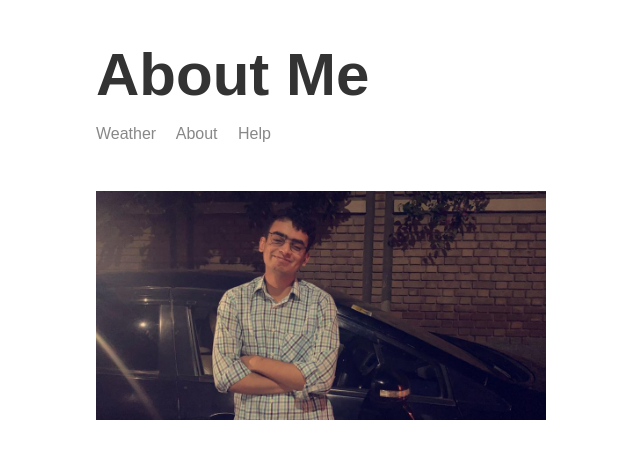
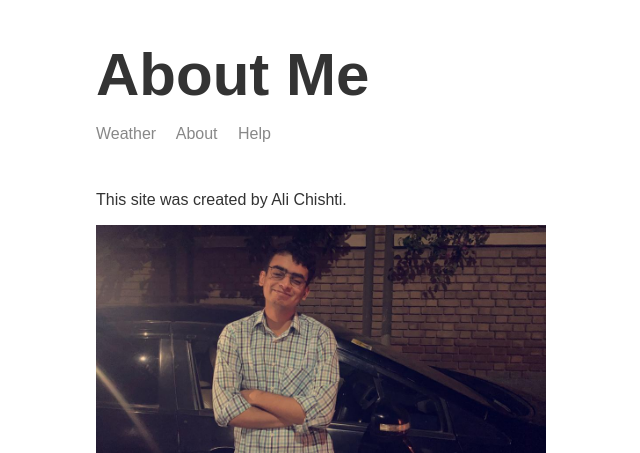
Before and after one commit to AliChishti/node-weather-website, a Node server app: page /about in a window 1280 px wide. Shown: the top 453 px of the page, without its empty margins (219-859 px from the left). Run offline with Node 20, Linux system fonts and the light colour scheme.

Commit message:
Add about text

```diff
--- a/templates/views/about.hbs
+++ b/templates/views/about.hbs
@@ -10,6 +10,7 @@
 <body>
     <div class="main-content">
         {{>header}}
+        <p>This site was created by Ali Chishti.</p>
         <img class="portrait" src="/img/portrait.jpeg">
     </div>
     {{>footer}}
```
